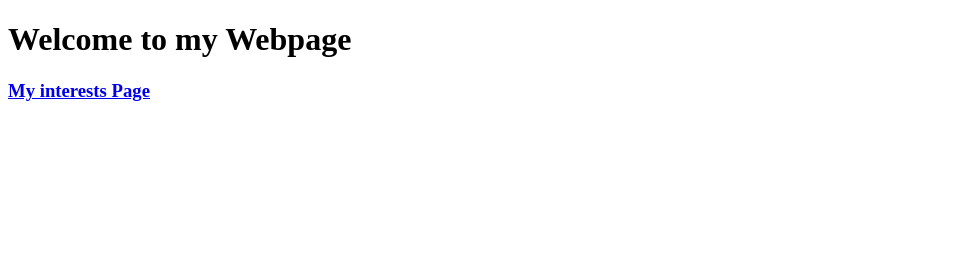
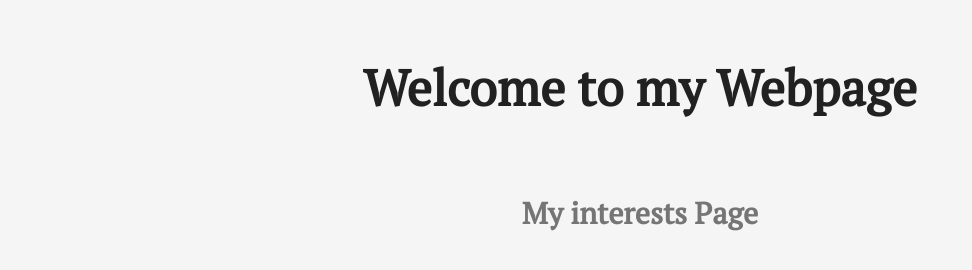
Before and after one commit to cristiano-93/brainnest-programm, a plain HTML site: page index.html in a window 1280 px wide. Shown: the whole page, without its empty margins (0-972 px from the left). Drawn offline with Linux system fonts and the light colour scheme.

Commit message:
start on applying styling

```diff
--- a/index.html
+++ b/index.html
@@ -4,12 +4,14 @@
     <meta charset="UTF-8" />
     <meta http-equiv="X-UA-Compatible" content="IE=edge" />
     <meta name="viewport" content="width=device-width, initial-scale=1.0" />
-    <title>Links & Images</title>
+    <title>Cristiano's Page</title>
+    <link rel="stylesheet" href="main.css" />
+    <link href="https://fonts.googleapis.com/css2?family=PT+Serif:ital@0;1&display=swap" rel="stylesheet" />
   </head>
   <body>
-    <h1>Welcome to my Webpage</h1>
-    <div>
-      <a href="pages/about.html"><h3>My interests Page</h3></a>
-    </div>
+    <h1 class="home-title-h1">Welcome to my Webpage</h1>
+    <a href="pages/about.html" class="btn-1">
+      <h3 class="home-title-h3">My interests Page</h3>
+    </a>
   </body>
 </html>
--- /dev/null
+++ b/main.css
@@ -0,0 +1,48 @@
+/* -------------- Global settings -------------- */
+
+/* Color palette */
+
+/*      #616161     dark primary color
+        #F5F5F5     light primary color
+        #9E9E9E     primary color
+        #212121     text and icons
+        #536DFE     accent color
+        #212121     primary text
+        #757575     secondary text
+        #BDBDBD     divider color       */
+
+/* removing links underlines */
+a:link {
+  text-decoration: none;
+}
+a:visited {
+  text-decoration: none;
+}
+a:hover {
+  text-decoration: none;
+}
+a:active {
+  text-decoration: none;
+}
+body {
+  background-color: #f5f5f5;
+  width: 80%;
+  margin: auto;
+}
+
+/* -------------- index.html settings -------------- */
+
+.home-title-h1 {
+  color: #212121;
+  text-align: center;
+  padding: 20px;
+  font-size: 50px;
+  font-family: "PT Serif", serif;
+}
+.home-title-h3 {
+  color: #757575;
+  text-align: center;
+  padding: 20px;
+  font-size: 30px;
+  font-family: "PT Serif", serif;
+}
```
